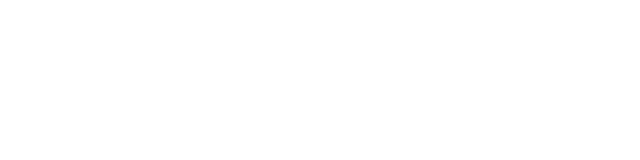
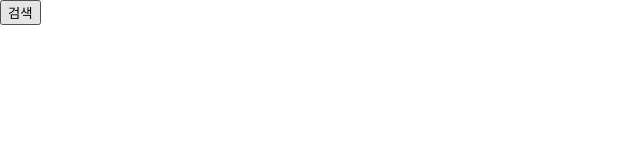
Before and after one commit to skymill2000/insure_fintech_20210726, a React (Create React App) app in the folder insure_react/insure/: page /news in a window 1280 px wide. Shown: the top 160 px of the page, without its empty margins (0-640 px from the left). Built offline with nearby package versions, Linux system fonts and the light colour scheme.

Commit message:
프로젝트 실습 1 뉴스 검색 프로그램 작성

```diff
--- a/insure_react/insure/src/App.js
+++ b/insure_react/insure/src/App.js
@@ -3,6 +3,7 @@
 import Header from "./components/Header";
 import AxiosTest from "./pages/AxiosTest";
 import ListPage from "./pages/ListPage";
+import NewsPage from "./pages/NewsPage";
 
 function App() {
   return (
@@ -17,6 +18,9 @@
         <Route path="/axios" exact>
           <AxiosTest></AxiosTest>
         </Route>
+        <Route path="/news" exact>
+          <NewsPage />
+        </Route>
       </Switch>
     </Router>
   );
--- /dev/null
+++ b/insure_react/insure/src/components/NewsHeader.js
@@ -0,0 +1,7 @@
+import React from "react";
+
+const NewsHeader = () => {
+  return <div></div>;
+};
+
+export default NewsHeader;
--- /dev/null
+++ b/insure_react/insure/src/components/NewsList.js
@@ -0,0 +1,7 @@
+import React from "react";
+
+const NewsList = () => {
+  return <div></div>;
+};
+
+export default NewsList;
--- /dev/null
+++ b/insure_react/insure/src/pages/NewsPage.js
@@ -0,0 +1,25 @@
+import React, { useState } from "react";
+import axios from "axios";
+import NewsHeader from "../components/NewsHeader";
+import NewsList from "../components/NewsList";
+
+const NewsPage = () => {
+  const [searchInput, setsearchInput] = useState("삼성");
+  const [searchResultList, setSearchResultList] = useState([]);
+  const getData = () => {
+    let newsApi = `https://newsapi.org/v2/everything?from=2021-06-29&sortBy=publishedAt&apiKey=78bc6ddd8cdb48ceac76f5f9b9dfc4c5&language=ko&q=${searchInput}`;
+    axios.get(newsApi).then(function (response) {
+      console.log(response);
+    });
+  };
+
+  return (
+    <div>
+      <NewsHeader></NewsHeader>
+      <button onClick={getData}>검색</button>
+      <NewsList></NewsList>
+    </div>
+  );
+};
+
+export default NewsPage;
```
